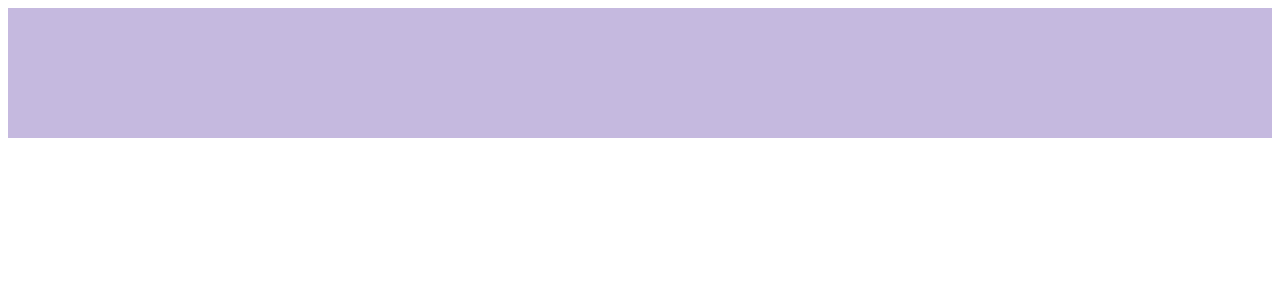
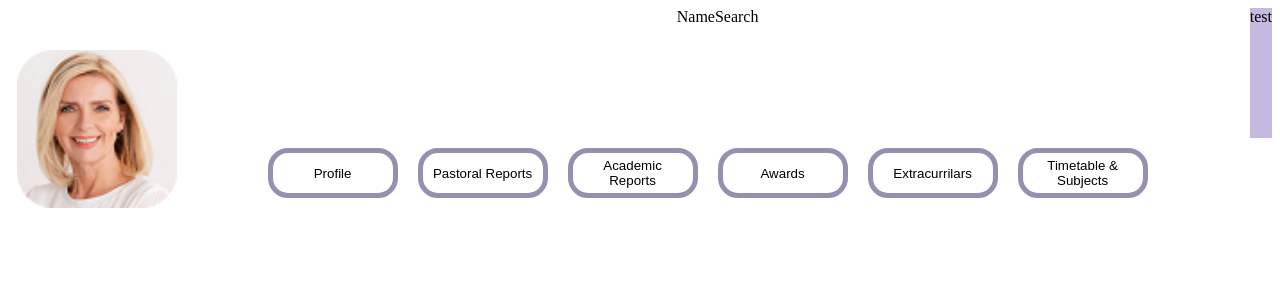
Before and after one commit to supertop24/IRIS, a Flask app: page / in a window 1280 px wide. Shown: the top 300 px of the page. Run offline with Flask 3, Linux system fonts and the light colour scheme.

Commit message:
Un finishd Top banner

```diff
--- a/iris/website/static/css/topbanner.css
+++ b/iris/website/static/css/topbanner.css
@@ -1,10 +1,64 @@
 .banner
 {
+    display: grid;
     width: flex;
     height: 200px ;
+    grid-template-columns: 1fr 6fr;
+    grid-template-rows: 1fr 1fr;
+}
+.top-background
+{
+    grid-row: 1 ;
+    grid-column: span 2;
+    background-color: #C5B9DF;
+    height: 130px;
 }
 .top-banner
 {
-    height: 130px ;
-    background-color: #C5B9DF;
+    display: flex;
+    grid-row: 1;
+    grid-column:2;
+    justify-content: center;
 }
+.bottom-banner
+{
+    grid-row: 2;
+    grid-column:  2;
+    display: flex;
+    justify-content: center;
+    position: relative;
+    align-items: center;
+}
+.button
+{
+    width: 130px;
+    height: 50px ;
+    margin: 0 20px 0 0 ;
+    border-style: solid;
+    background-color: white;
+    border-color:#988EB1 ;
+    border-width: 5px;
+    border-radius: 20px;
+    color: black;
+    transition: 0.3s ease;
+}
+.button:hover
+{
+    color: white;
+    background-color: #988EB1;
+}
+.profile-picture
+{
+    grid-row: span 2;
+    grid-column: 1;
+    position: relative;
+    display: flex;
+    align-items: end;
+    justify-content: center;
+}
+.picture
+{
+    width: 160px;
+    height: auto;
+    object-fit: contain;
+}
--- a/iris/website/templates/topbanner.html
+++ b/iris/website/templates/topbanner.html
@@ -7,14 +7,30 @@
         <script src="{{ url_for('static', filename='javascript/topbanner.js') }}"></script>
 
         <!--Title that children can override-->
-        <title>{%block title %}Nav Base{% endblock %}</title>
+        <title>top banner</title>
     </head>
     <div class="banner">
+        <div class="top-background">
+            test
+        </div>
         <div class="top-banner">
-
+            <div>
+                Name
+            </div>
+            <div>
+                Search
+            </div>
         </div>
         <div class="bottom-banner">
-
+            <button class="button">Profile</button>
+            <button class="button">Pastoral Reports</button>
+            <button class="button">Academic Reports</button>
+            <button class="button">Awards</button>
+            <button class="button">Extracurrilars</button>
+            <button class="button">Timetable & Subjects</button>
+        </div>
+        <div class="profile-picture">
+            <img class="picture" src="static/images/teachers/janeSmith.png" alt="User profile picture">
         </div>
     </div>
 </html>
```
